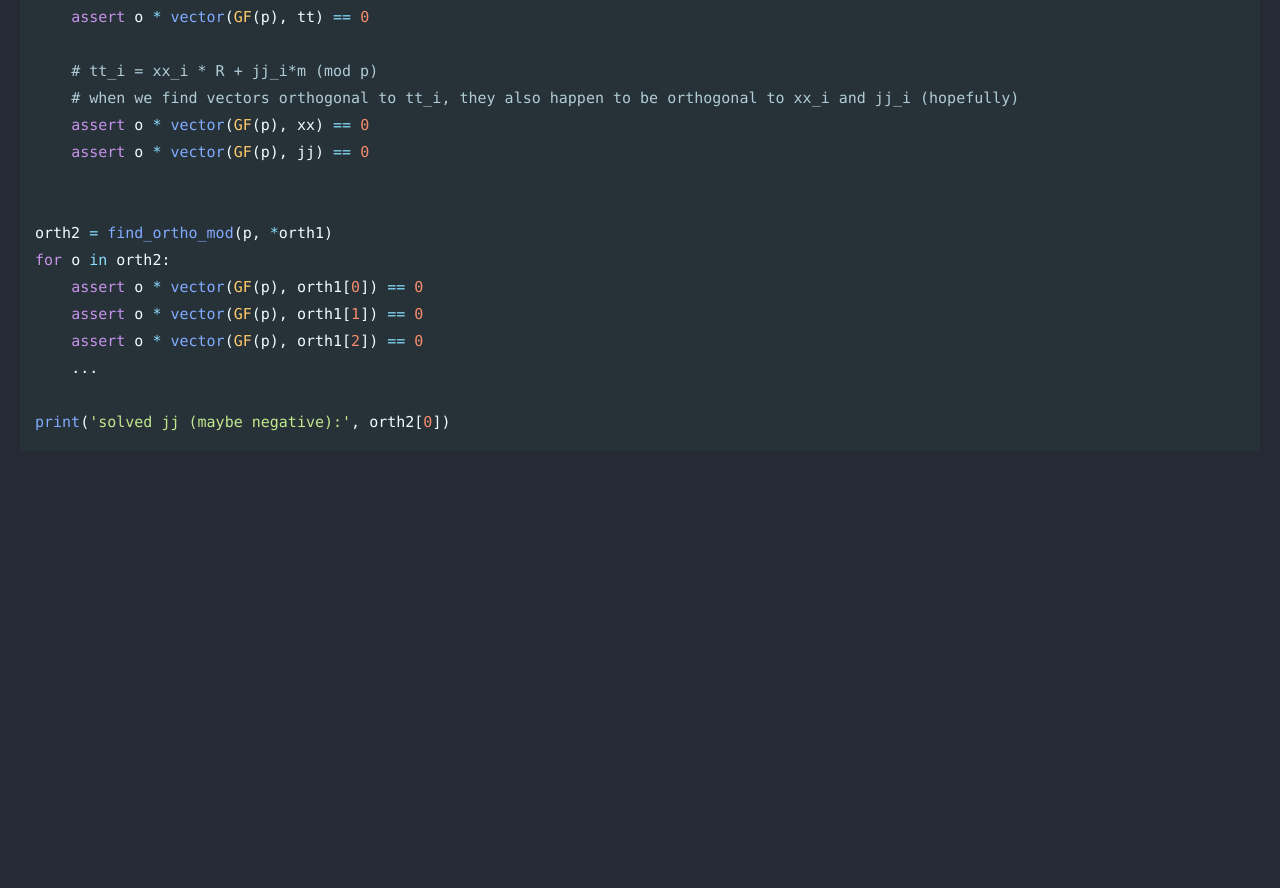
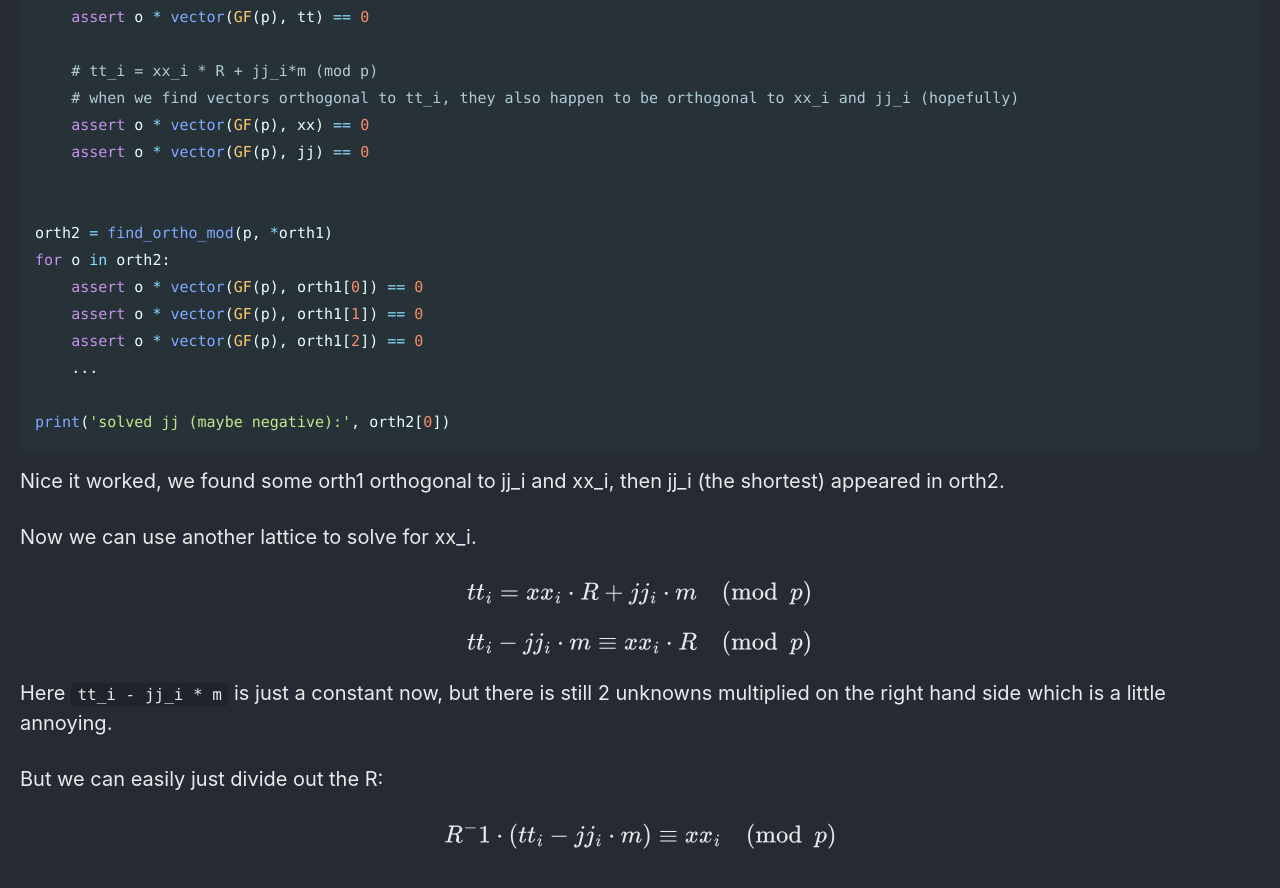
Before and after one commit to Connor-McCartney/Connor-McCartney.github.io, a Jekyll site: the page built from _pages/cryptography/other/Nostalgic-SECCONCTF14.md, in a window 1280 px wide and 900 px high, scrolled down 10348 px. Shown: the top 888 px of the window. Built offline with Jekyll 4.4.1, drawn with Linux system fonts in a browser that asks for light colours; cached includes are drawn as plain includes; before the commit the page ends 10844 px from its top, so only the background shows below that.

Commit message:
Update Nostalgic-SECCONCTF14.md

````diff
--- a/_pages/cryptography/other/Nostalgic-SECCONCTF14.md
+++ b/_pages/cryptography/other/Nostalgic-SECCONCTF14.md
@@ -440,3 +440,21 @@ for o in orth2:
 
 print('solved jj (maybe negative):', orth2[0])
 ```
+
+Nice it worked, we found some orth1 orthogonal to jj_i and xx_i, then jj_i (the shortest) appeared in orth2.
+
+
+
+Now we can use another lattice to solve for xx_i.
+
+
+$$tt_i = xx_i \cdot R + jj_i \cdot m \pmod p$$
+
+
+$$tt_i - jj_i \cdot m \equiv xx_i \cdot R \pmod p$$
+
+Here `tt_i - jj_i * m` is just a constant now, but there is still 2 unknowns multiplied on the right hand side which is a little annoying.
+
+But we can easily just divide out the R:
+
+$$R^-1 \cdot (tt_i - jj_i \cdot m) \equiv xx_i \pmod p$$
````
